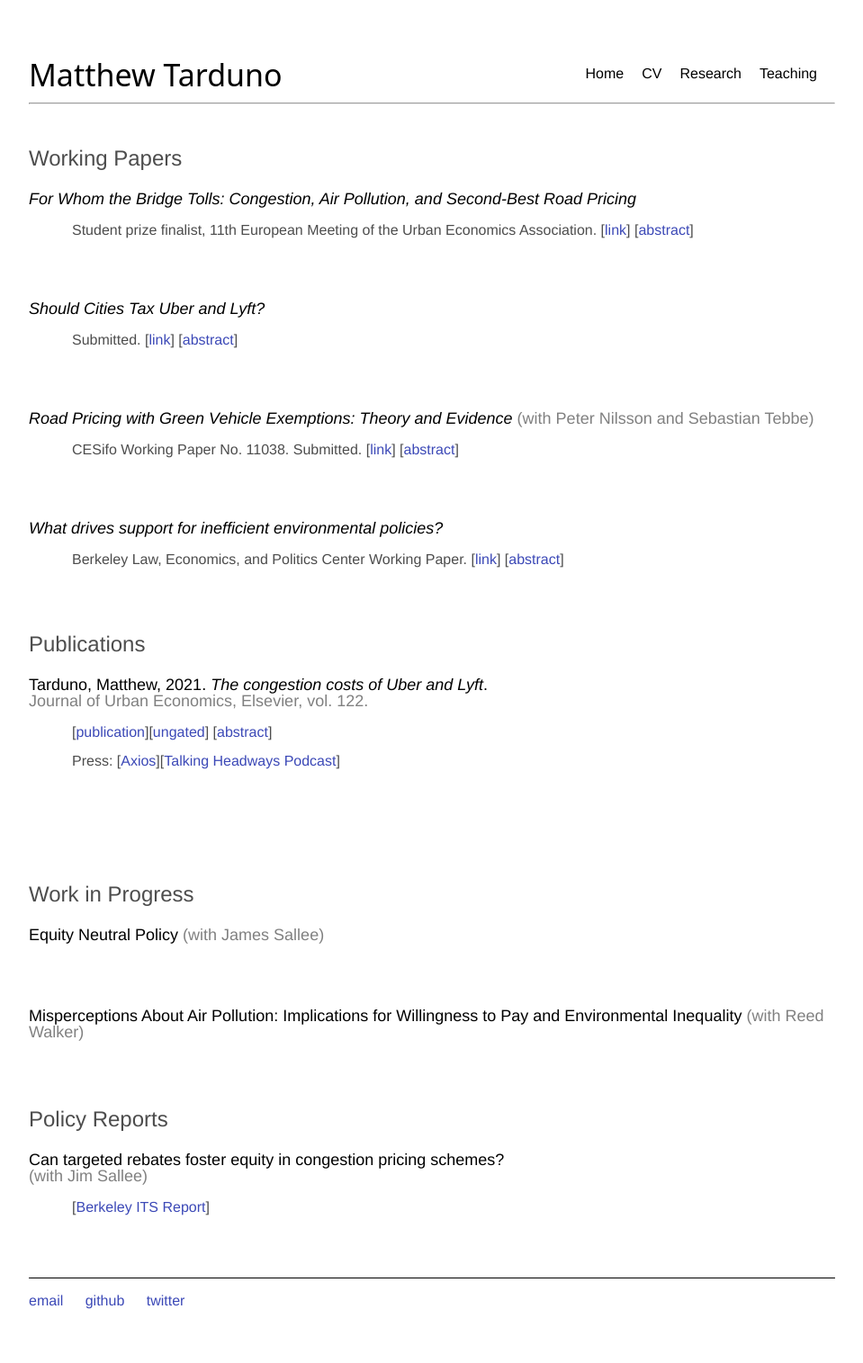
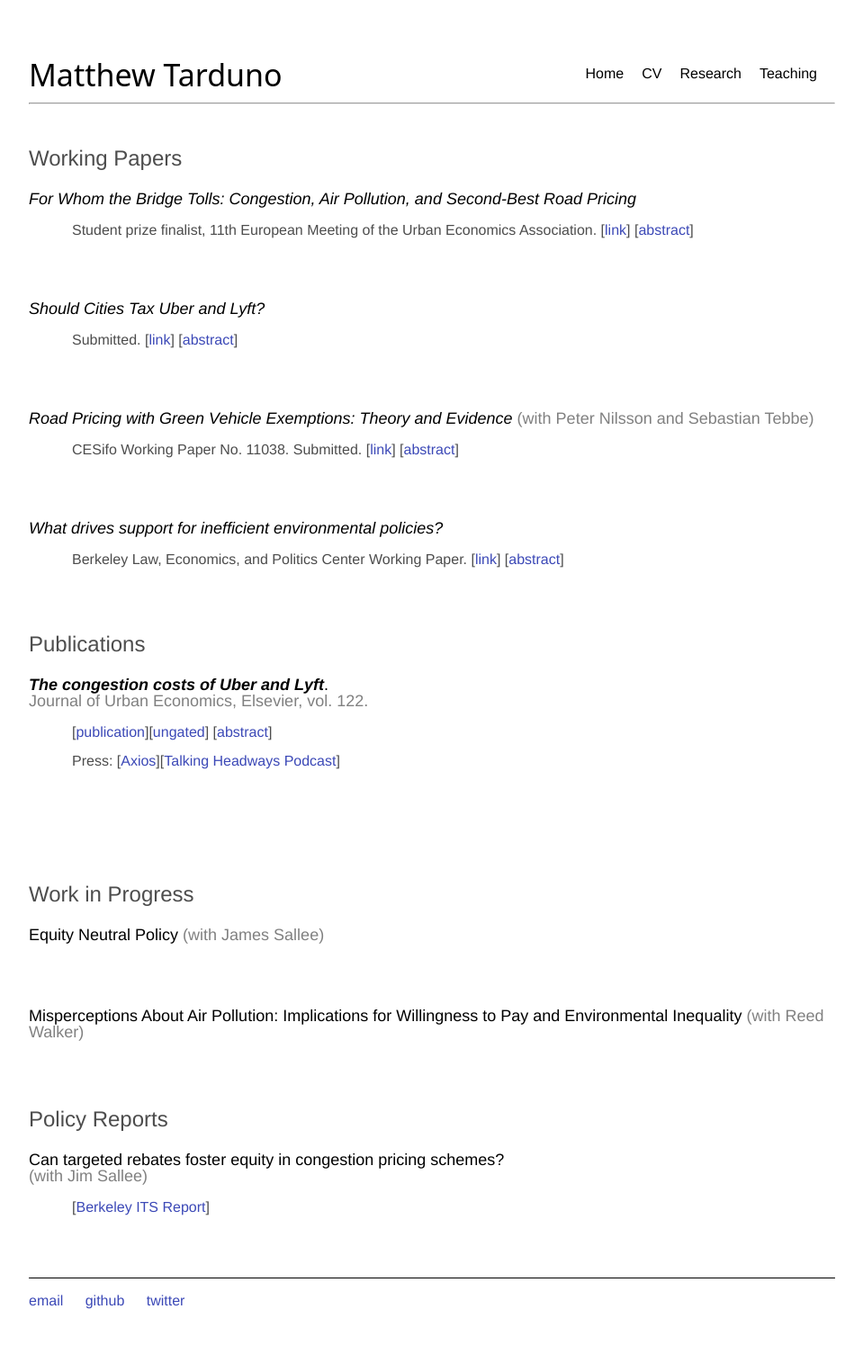
Before and after one commit to Matt-Tarduno/Matt-Tarduno.github.io, a Jekyll site: the page built from research/index.html, in a window 1280 px wide. Shown: the whole page at 90% size, without its empty margins (160-1119 px from the left). Built offline with Jekyll 4.4.1, drawn with Linux system fonts in a browser that asks for light colours.

Commit message:
Update index.html

```diff
--- a/research/index.html
+++ b/research/index.html
@@ -79,7 +79,7 @@
 <div class="blurb">
     <h1>Publications</h1>
     <p style="font-size:18px;  color: black">
-        Tarduno, Matthew, 2021. <em>The congestion costs of Uber and Lyft</em>.<br><span style="color: #808080"> Journal of Urban Economics, Elsevier, vol. 122.</span>
+        <strong><em>The congestion costs of Uber and Lyft</em></strong>.<br><span style="color: #808080"> Journal of Urban Economics, Elsevier, vol. 122.</span>
     </p>
     <p style="margin-left:3em">[<a href="https://doi.org/10.1016/j.jue.2020.103318" target="_blank">publication</a>][<a href="https://matt-tarduno.github.io/tnc/" target="_blank">ungated</a>]
         [<a href="javascript:void(0)" onclick="toggleAbstract('abstract5')">abstract</a>]
@@ -112,7 +112,7 @@
 </div><!-- /.blurb -->
 <style>
     .bottom-three {
-        margin-bottom: 3cm;
+        margin-bottom: 2cm;
     }
 </style>
 
```
